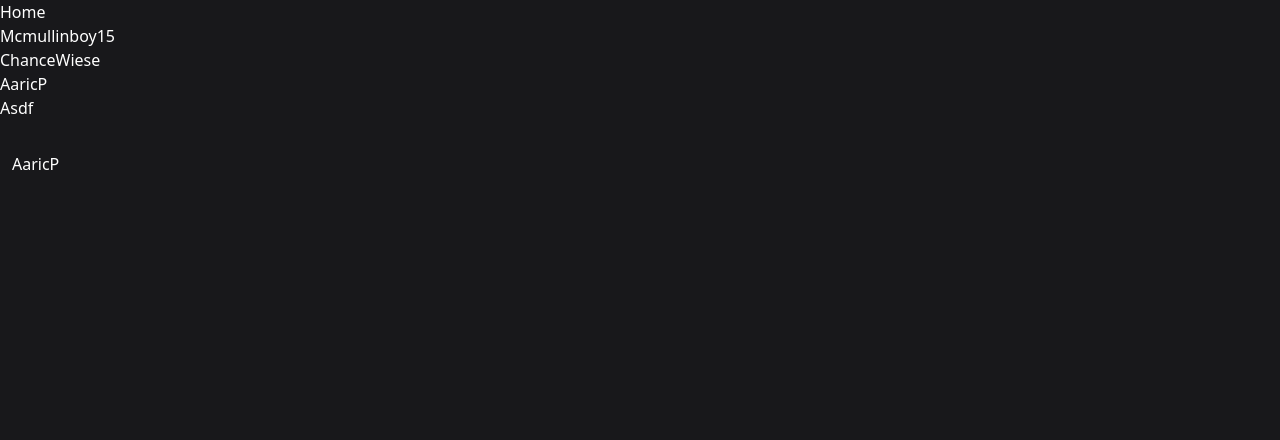
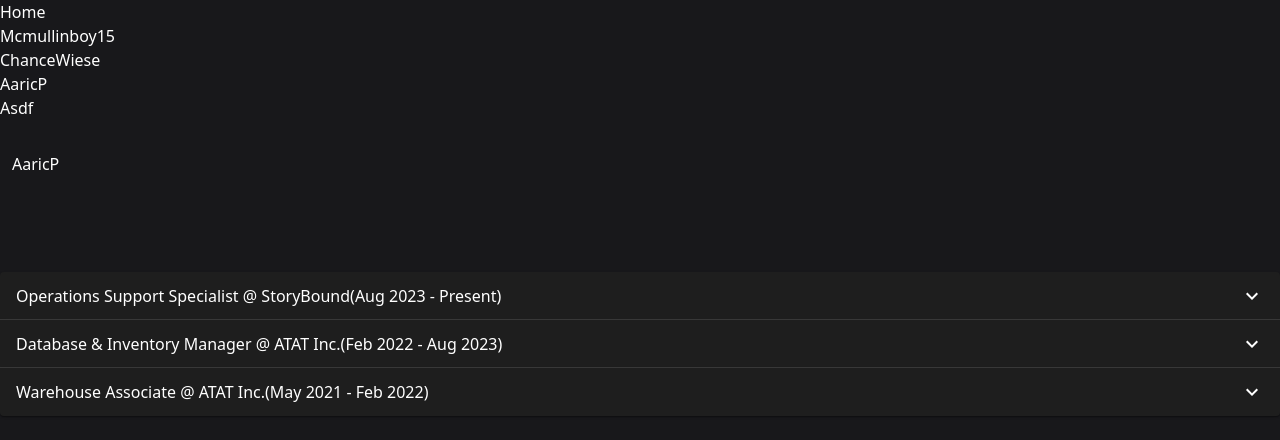
Before and after one commit to mcmullinboy15/IS5700-F2024-Lawfirm, a React (Vite) app: page /aaricp in a window 1280 px wide. Shown: the top 440 px of the page. Built offline with nearby package versions, Linux system fonts and the light colour scheme.

Commit message:
adding according to profile

```diff
--- a/src/portfolios/aaricp.jsx
+++ b/src/portfolios/aaricp.jsx
@@ -1,9 +1,70 @@
+import Accordion from "@mui/material/Accordion";
+import AccordionActions from "@mui/material/AccordionActions";
+import AccordionSummary from "@mui/material/AccordionSummary";
+import AccordionDetails from "@mui/material/AccordionDetails";
+import ExpandMoreIcon from "@mui/icons-material/ExpandMore";
+import Button from "@mui/material/Button";
+
+const data = {
+  experience: [
+    {
+      jobTitle: "Operations Support Specialist",
+      companyName: "StoryBound",
+      dates: "Aug 2023 - Present",
+      description: [
+        "Managing employees by assigning tasks and answering questions",
+        "Setting up multiple computers/devices to be used by warehouse employees and managers, for research, sales, inventory tracking, and other purposes",
+        "Taking on side projects like assembling newly purchased machines and repairing malfunctions with inventory packaging machines",
+      ],
+    },
+    {
+      jobTitle: "Database & Inventory Manager",
+      companyName: "ATAT Inc.",
+      dates: "Feb 2022 - Aug 2023",
+      description: [
+        "Monitored a relational database for data quality issues and functionality to ensure proper business decisions were being made",
+        "Prevented inventory stockouts on hundreds of SKUs by collecting data with a relational database and analyzing it to make decisions on inventory purchase quantities",
+        "Built a program in Excel with Visual Basic for employees to look up information on our inventory",
+      ],
+    },
+    {
+      jobTitle: "Warehouse Associate",
+      companyName: "ATAT Inc.",
+      dates: "May 2021 - Feb 2022",
+      description: [
+        "Sorted, stacked, packaged, and boxed books.",
+        "Loaded and unloaded trucks using pallet jacks and forklifts.",
+      ],
+    },
+  ],
+};
+
 export default function AaricP() {
   return (
     <>
       <div>
         <h1 className="w-[940px] pt-8 px-3 pb-0">AaricP</h1>
       </div>
+
+      <div className="mt-24">
+        {data.experience.map((exp, index) => (
+          <Accordion>
+            <AccordionSummary expandIcon={<ExpandMoreIcon />}>
+              <p>
+                {exp.jobTitle} @ {exp.companyName}
+              </p>
+              <p>({exp.dates})</p>
+            </AccordionSummary>
+            <AccordionDetails>
+              <div>
+                {exp.description.map((desc) => (
+                  <p>{desc}</p>
+                ))}
+              </div>
+            </AccordionDetails>
+          </Accordion>
+        ))}
+      </div>
     </>
   );
 }
```
